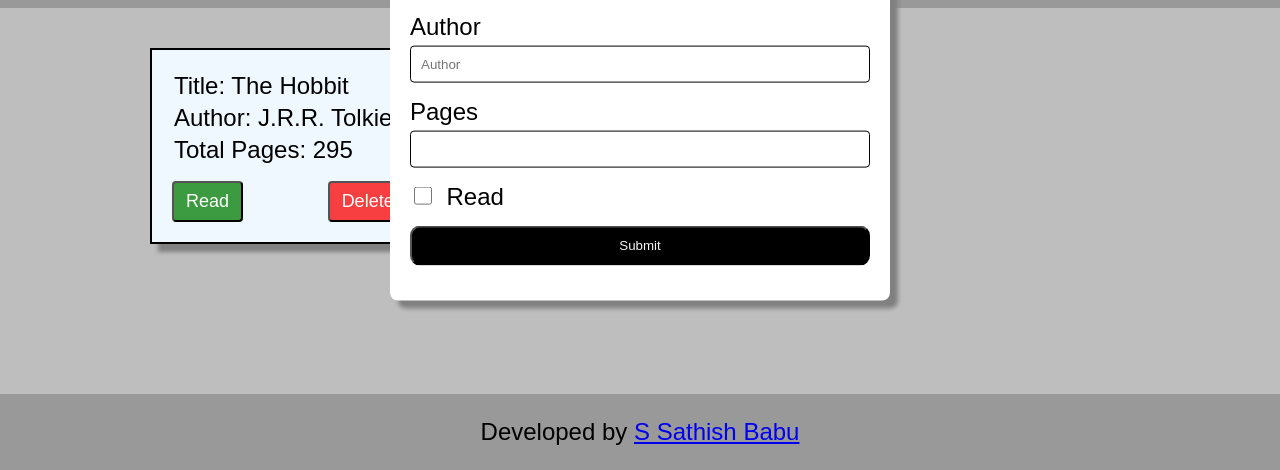
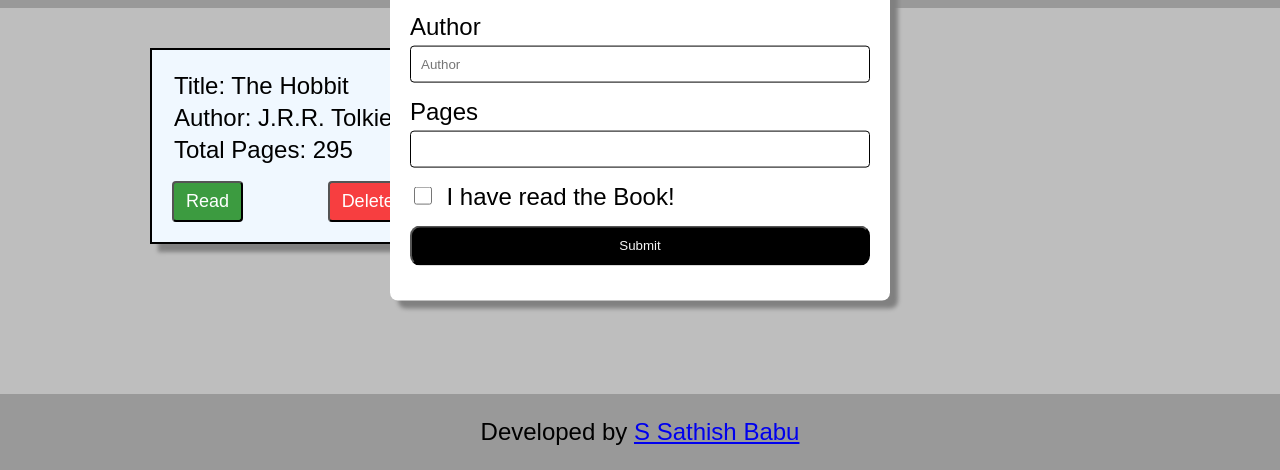
Before and after one commit to bumblebee211196/the-odin-project, a plain HTML site: page library/index.html in a window 1280 px wide. Both pictures are taken after a click on the button 1248 px from the left and 28 px from the top of the page. Shown: the part 330-800 px from the top of the page. Drawn offline with Linux system fonts and the light colour scheme.

Commit message:
:bento: Update read status label

```diff
--- a/library/index.html
+++ b/library/index.html
@@ -28,7 +28,7 @@
                 </div>
                 <div class="form-element">
                     <input type="checkbox" id="read" name="read">
-                    <label for="read">Read</label>
+                    <label for="read">I have read the Book!</label>
                 </div>
                 <div class="form-element">
                     <button class="submit-btn">Submit</button>
```
